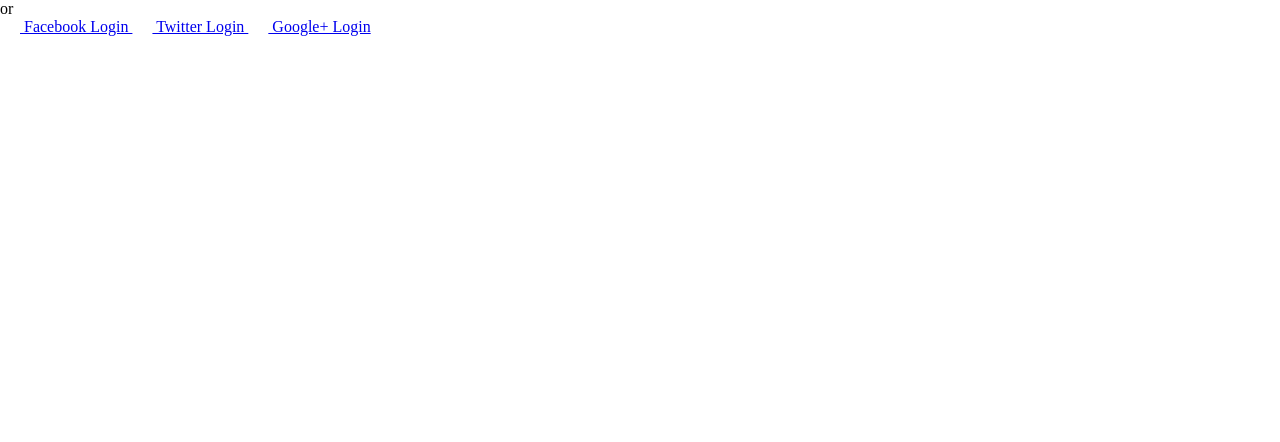
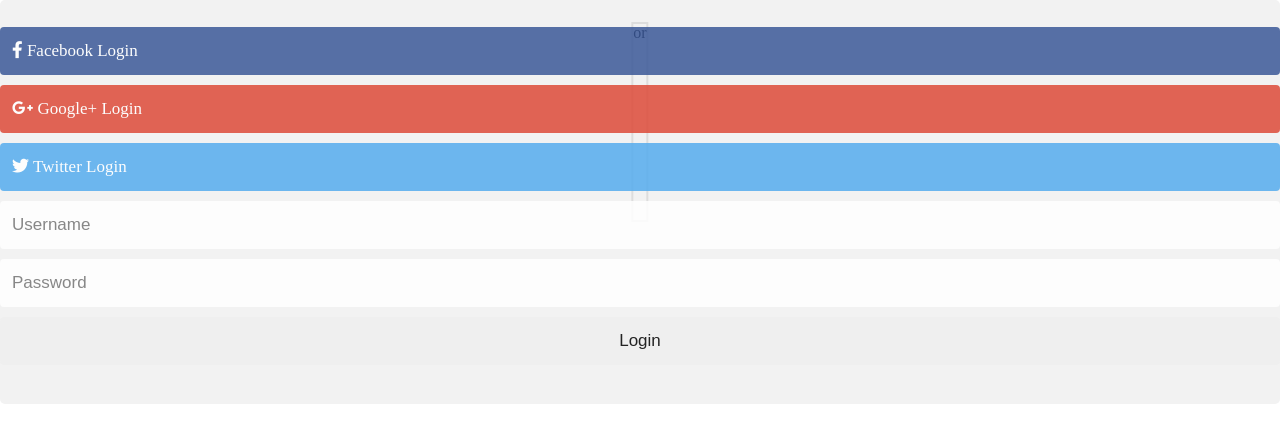
Before and after one commit to Kenan-Alnaser/LoginSection, a plain HTML site: page index.html in a window 1280 px wide. Drawn offline with Linux system fonts and the light colour scheme.

Commit message:
a bit of styling for the buttons

```diff
--- a/css/style.css
+++ b/css/style.css
@@ -3,3 +3,43 @@
   margin: 0;
   padding: 0;
 }
+.container {
+  position: relative;
+  border-radius: 5px;
+  background-color: #f2f2f2;
+  padding: 2.8vh 0 4.2vh 0;
+}
+input,
+.btn {
+  width: 100%;
+  padding: 12px;
+  border: none;
+  border-radius: 4px;
+  margin: 5px 0;
+  opacity: 0.85;
+  display: inline-block;
+  font-size: 17px;
+  line-height: 3vh;
+  text-decoration: none;
+}
+.fb {
+  background-color: #3b5998;
+  color: white;
+}
+
+.twitter {
+  background-color: #55acee;
+  color: white;
+}
+
+.google {
+  background-color: #dd4b39;
+  color: white;
+}
+.vLine {
+  position: absolute;
+  left: 50%;
+  transform: translate(-50%);
+  border: 2px solid #ddd;
+  height: 25vh;
+}
--- a/index.html
+++ b/index.html
@@ -11,20 +11,35 @@
   <body>
     <div class="container">
       <form action="/action_page.php">
-        <div class="vline">
+        <div class="vLine">
           <span class="vLineText">or</span>
         </div>
 
         <div class="buttons">
           <a href="#" class="fb btn">
-            <i class="fa fa-facebook fa-fw"></i> Facebook Login
+            <i class="fab fa-facebook-f"></i> Facebook Login
+          </a>
+          <a href="#" class="google btn">
+            <i class="fab fa-google-plus-g"></i> Google+ Login
           </a>
           <a href="#" class="twitter btn">
-            <i class="fa fa-twitter fa-fw"></i> Twitter Login
+            <i class="fab fa-twitter"></i> Twitter Login
           </a>
-          <a href="#" class="google btn">
-            <i class="fa fa-google fa-fw"></i> Google+ Login
-          </a>
+          <div class="column">
+            <input
+              type="text"
+              name="username"
+              placeholder="Username"
+              required
+            />
+            <input
+              type="password"
+              name="password"
+              placeholder="Password"
+              required
+            />
+            <input type="submit" value="Login" />
+          </div>
         </div>
       </form>
     </div>
```
